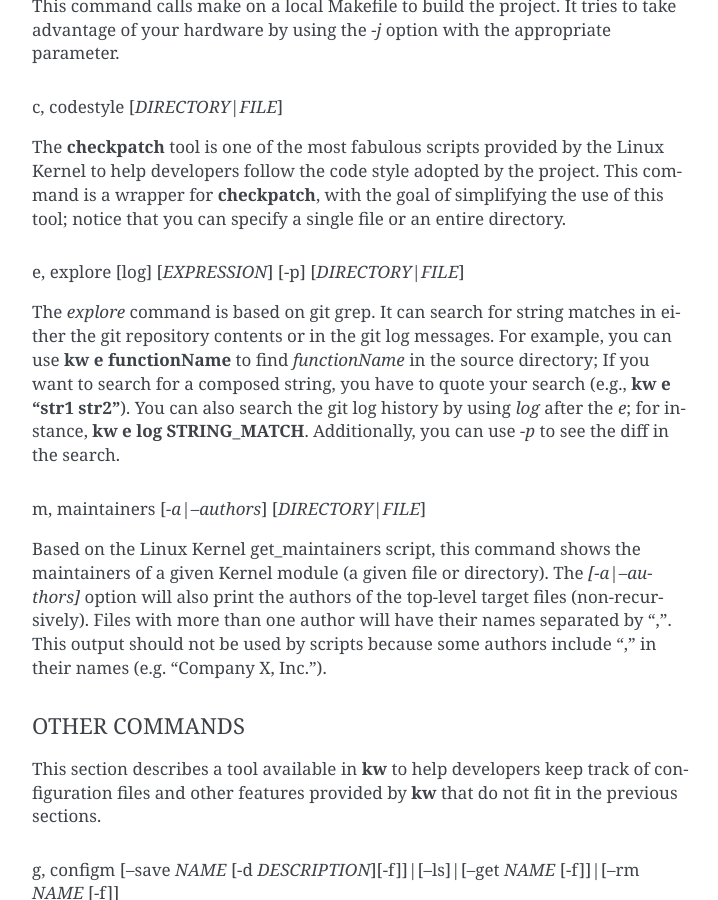
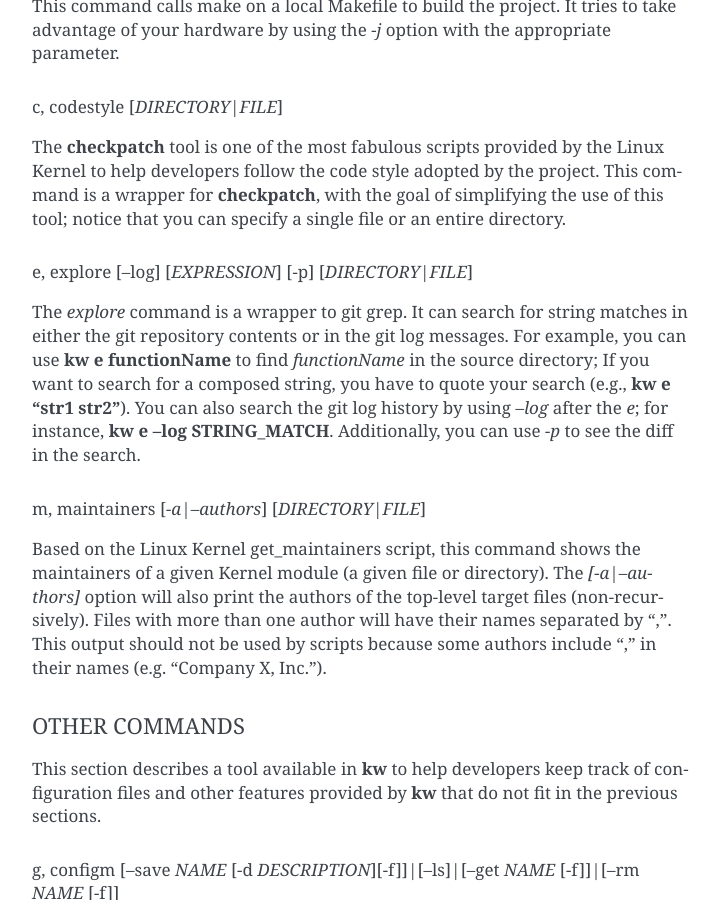
Before and after one commit to kworkflow/kworkflow, a Sphinx documentation site: the page built from documentation/man/kw.rst, in a window 1280 px wide and 900 px high, scrolled down 2259 px. Shown: the whole window, without its empty margins (388-1106 px from the left). Built offline with Sphinx 7.4.7, drawn with Linux system fonts in a browser that asks for light colours; some of the changed text lies outside the part shown.

Commit message:
src: explore: Rework "explore" feature
This commit reworks the explore function by:
1. Break the feature in multiple atomic functions
2. Add unit tests that better cover its use
3. Add and update documentation

Closes #127

Signed-off-by: Rodrigo Siqueira <rodrigosiqueiramelo@gmail.com>

```diff
--- a/documentation/man/kw.rst
+++ b/documentation/man/kw.rst
@@ -101,16 +101,15 @@
 use of this tool; notice that you can specify a single file or an entire
 directory.
 
-e, explore [log] [*EXPRESSION*] [-p] [*DIRECTORY|FILE*]
+e, explore [--log] [*EXPRESSION*] [-p] [*DIRECTORY|FILE*]
 ~~~~~~~~~~~~~~~~~~~~~~~~~~~~~~~~~~~~~~~~~~~~~~~~~~~~~~~
-The *explore* command is based on git grep. It can search for string matches in
-either the git repository contents or in the git log messages. For example, you
-can use **kw e functionName** to find *functionName* in the source directory;
-If you want to search for a composed string, you have to quote your search
-(e.g., **kw e "str1 str2"**). You can also search the git log history by using
-*log* after the *e*; for instance, **kw e log STRING_MATCH**.  Additionally,
-you can use *-p* to see the
-diff in the search.
+The *explore* command is a wrapper to git grep. It can search for string
+matches in either the git repository contents or in the git log messages. For
+example, you can use **kw e functionName** to find *functionName* in the source
+directory; If you want to search for a composed string, you have to quote your
+search (e.g., **kw e "str1 str2"**). You can also search the git log history by
+using *--log* after the *e*; for instance, **kw e --log STRING_MATCH**.
+Additionally, you can use *-p* to see the diff in the search.
 
 m, maintainers [*-a|--authors*] [*DIRECTORY|FILE*]
 ~~~~~~~~~~~~~~~~~~~~~~~~~~~~~~~~~~~~~~~~~~~~~~~~~~
```
Also changed, not shown: 3 other files.
